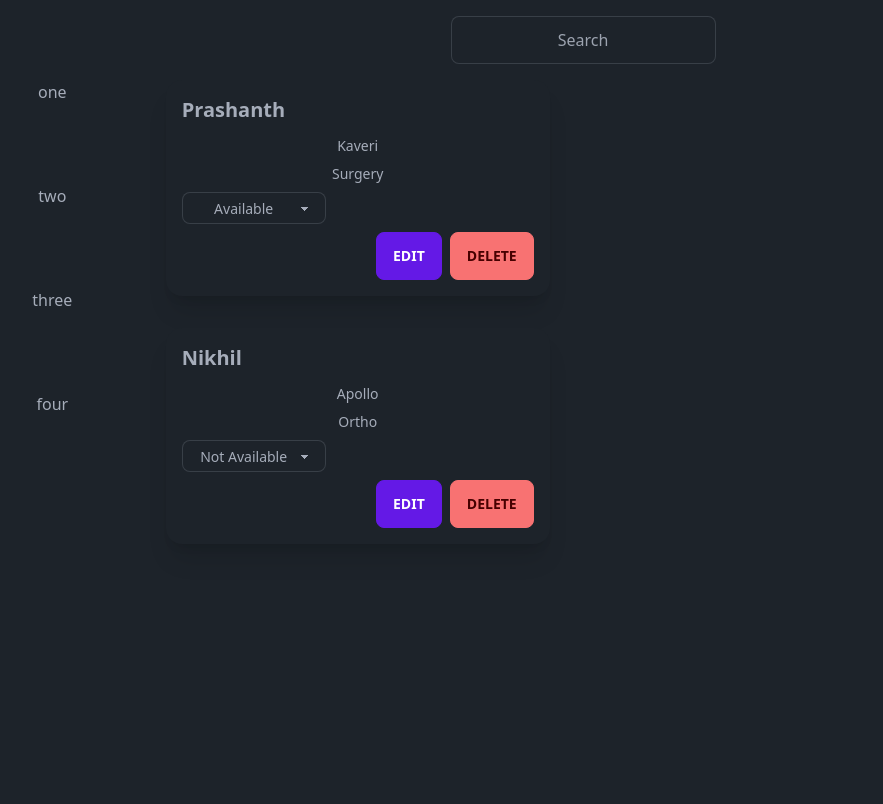
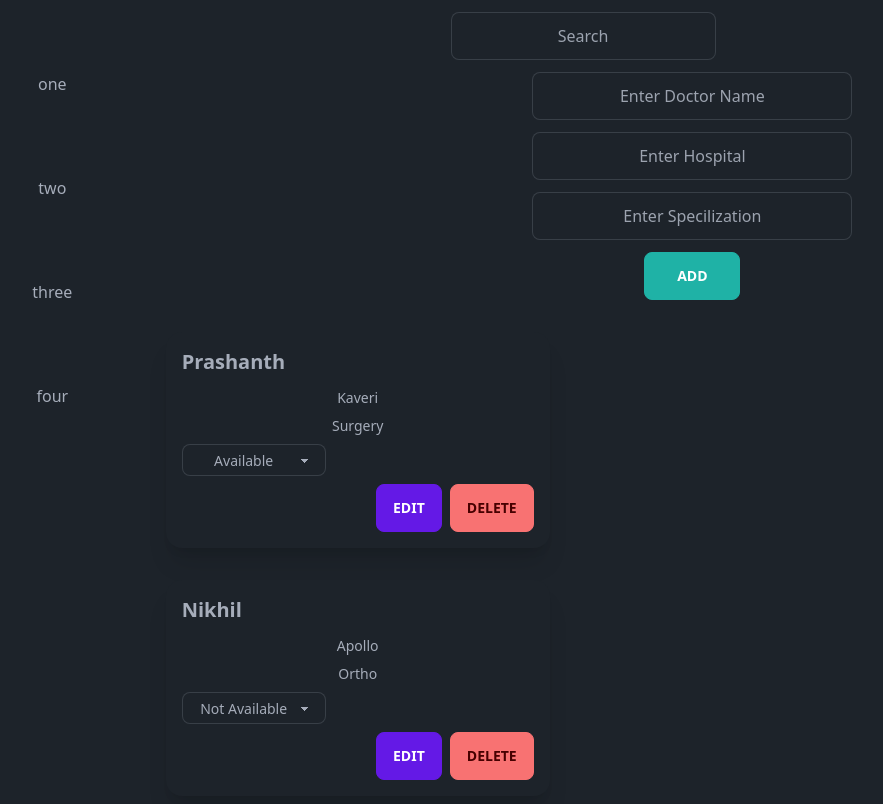
Before and after one commit to SanJay1577/vite-project, a React (Vite) app: page / in a window 1280 px wide. Shown: the whole page, without its empty margins (57-940 px from the left). Built offline with nearby package versions, Linux system fonts and the light colour scheme.

Commit message:
all crud functionality

```diff
--- /dev/null
+++ b/src/Components/AddDoctor.jsx
@@ -0,0 +1,52 @@
+/* eslint-disable react/prop-types */
+import { useState } from "react";
+
+const AddDoctor = ({ doctorData, setDoctordata }) => {
+  const [docName, setDocName] = useState("");
+  const [hospitalName, setHospitalName] = useState("");
+  const [specialization, setSpecilazation] = useState("");
+
+  const addNewDoctorDetails = () => {
+    const newDoctorDetails = {
+      doc_name: docName,
+      hospital_name: hospitalName,
+      specialization,
+      status: "Available",
+    };
+    setDoctordata([...doctorData, newDoctorDetails]);
+  };
+
+  return (
+    <div className="grid grid-rows-4 justify-center gap-3 ">
+      <input
+        type="text"
+        placeholder="Enter Doctor Name"
+        className="input input-bordered w-80"
+        value={docName}
+        onChange={(e) => setDocName(e.target.value)}
+      />
+      <input
+        type="text"
+        placeholder="Enter Hospital"
+        className="input input-bordered w-80"
+        value={hospitalName}
+        onChange={(e) => setHospitalName(e.target.value)}
+      />
+      <input
+        type="text"
+        placeholder="Enter Specilization"
+        className="input input-bordered w-80"
+        value={specialization}
+        onChange={(e) => setSpecilazation(e.target.value)}
+      />
+      <button
+        className="btn btn-accent w-24 justify-self-center"
+        onClick={addNewDoctorDetails}
+      >
+        Add
+      </button>
+    </div>
+  );
+};
+
+export default AddDoctor;
--- /dev/null
+++ b/src/Components/EditDoctor.jsx
@@ -0,0 +1,71 @@
+/* eslint-disable react/prop-types */
+import { useEffect, useState } from "react";
+
+const EditDoctor = ({
+  doctorData,
+  setDoctordata,
+  showForm,
+  setShowForm,
+  editId,
+}) => {
+  const [docName, setDocName] = useState("");
+  const [hospitalName, setHospitalName] = useState("");
+  const [specialization, setSpecilazation] = useState("");
+  const [docStatus, setDocStatus] = useState("");
+
+  useEffect(() => {
+    const selectedDoctor = doctorData.filter((doc, idx) => idx == editId);
+    setDocName(selectedDoctor[0].doc_name);
+    setHospitalName(selectedDoctor[0].hospital_name);
+    setSpecilazation(selectedDoctor[0].specialization);
+    setDocStatus(selectedDoctor[0].status);
+  }, [editId]);
+
+  // update the doctor info
+  const updateDoctorDetails = () => {
+    const editedDoctor = {
+      doc_name: docName,
+      hospital_name: hospitalName,
+      specialization,
+      status: docStatus,
+    };
+
+    doctorData[editId] = editedDoctor;
+    setDoctordata([...doctorData]);
+    setShowForm(!showForm);
+  };
+
+  return (
+    <div className="grid grid-rows-4 justify-center gap-3 ">
+      <input
+        type="text"
+        placeholder="Enter Doctor Name"
+        className="input input-bordered w-80"
+        value={docName}
+        onChange={(e) => setDocName(e.target.value)}
+      />
+      <input
+        type="text"
+        placeholder="Enter Hospital"
+        className="input input-bordered w-80"
+        value={hospitalName}
+        onChange={(e) => setHospitalName(e.target.value)}
+      />
+      <input
+        type="text"
+        placeholder="Enter Specilization"
+        className="input input-bordered w-80"
+        value={specialization}
+        onChange={(e) => setSpecilazation(e.target.value)}
+      />
+      <button
+        className="btn btn-secondary w-24 justify-self-center"
+        onClick={updateDoctorDetails}
+      >
+        Update
+      </button>
+    </div>
+  );
+};
+
+export default EditDoctor;
--- a/src/Components/Main.jsx
+++ b/src/Components/Main.jsx
@@ -1,5 +1,7 @@
 /* eslint-disable no-unused-vars */
 import { useState } from "react";
+import AddDoctor from "./AddDoctor";
+import EditDoctor from "./EditDoctor";
 
 // eslint-disable-next-line react/prop-types
 export default function Main() {
@@ -19,8 +21,34 @@ export default function Main() {
     },
   ];
   const [doctorData, setDoctordata] = useState(data);
+  const [showForm, setShowForm] = useState(true);
+  const [editId, setEditId] = useState("");
+
+  // delete doctor details functionality
+  const deletDoctorDetails = (id) => {
+    const remainingDoctors = doctorData.filter((docInfo, idx) => idx !== id);
+    setDoctordata(remainingDoctors);
+  };
+
+  //edit button handler
+  const handleEdit = (id) => {
+    setShowForm(false);
+    setEditId(id);
+  };
   return (
     <div className="main">
+      {showForm === true ? (
+        <AddDoctor doctorData={doctorData} setDoctordata={setDoctordata} />
+      ) : (
+        <EditDoctor
+          doctorData={doctorData}
+          setDoctordata={setDoctordata}
+          showForm={showForm}
+          setShowForm={setShowForm}
+          editId={editId}
+        />
+      )}
+
       {doctorData && (
         <>
           {doctorData?.map((docInfo, idx) => (
@@ -45,8 +73,18 @@ export default function Main() {
                   )}
                 </select>
                 <div className="card-actions justify-end">
-                  <button className="btn btn-primary">edit</button>
-                  <button className="btn btn-error">delete</button>
+                  <button
+                    className="btn btn-primary"
+                    onClick={() => handleEdit(idx)}
+                  >
+                    edit
+                  </button>
+                  <button
+                    className="btn btn-error"
+                    onClick={() => deletDoctorDetails(idx)}
+                  >
+                    delete
+                  </button>
                 </div>
               </div>
             </div>
```
